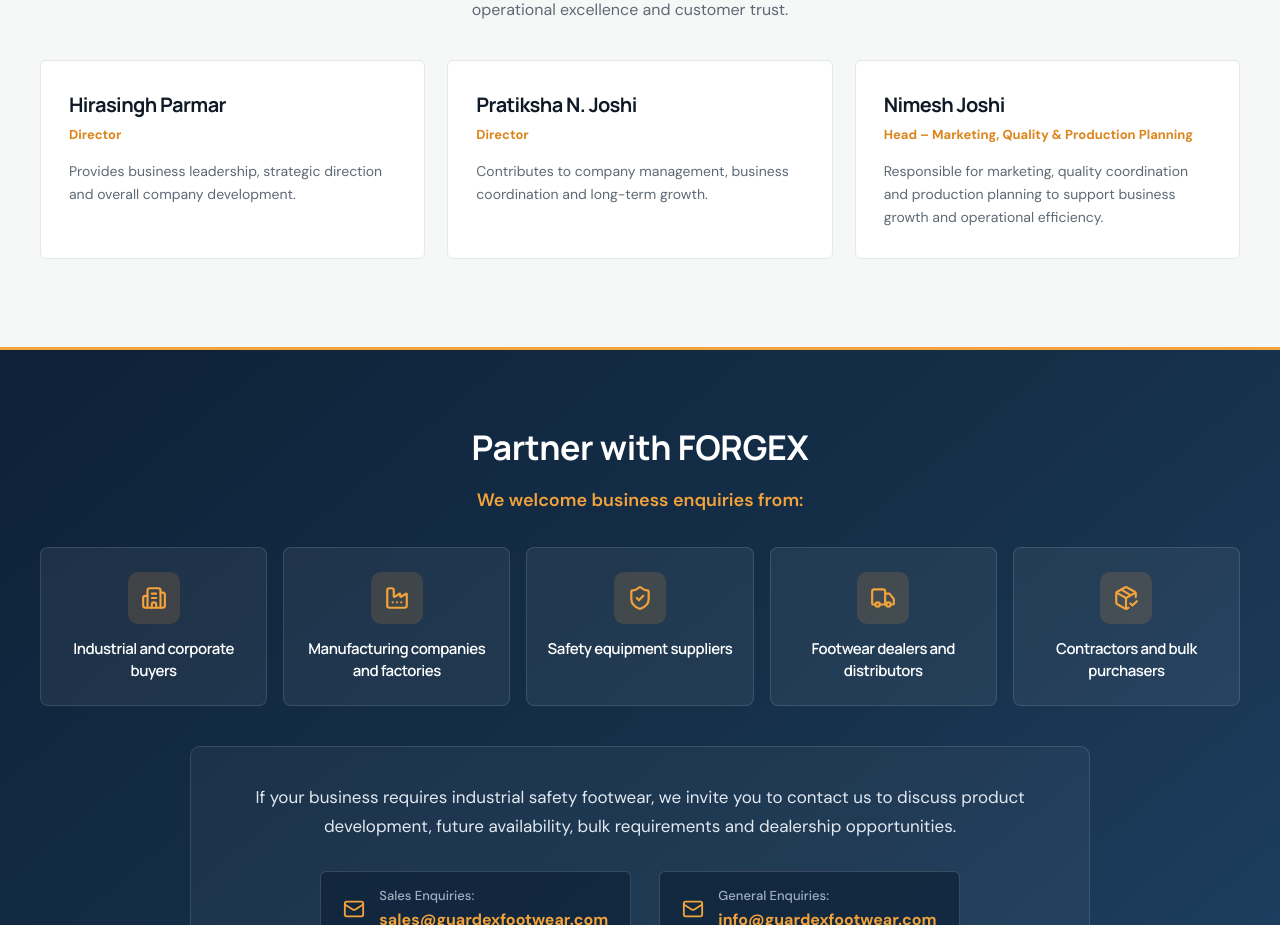
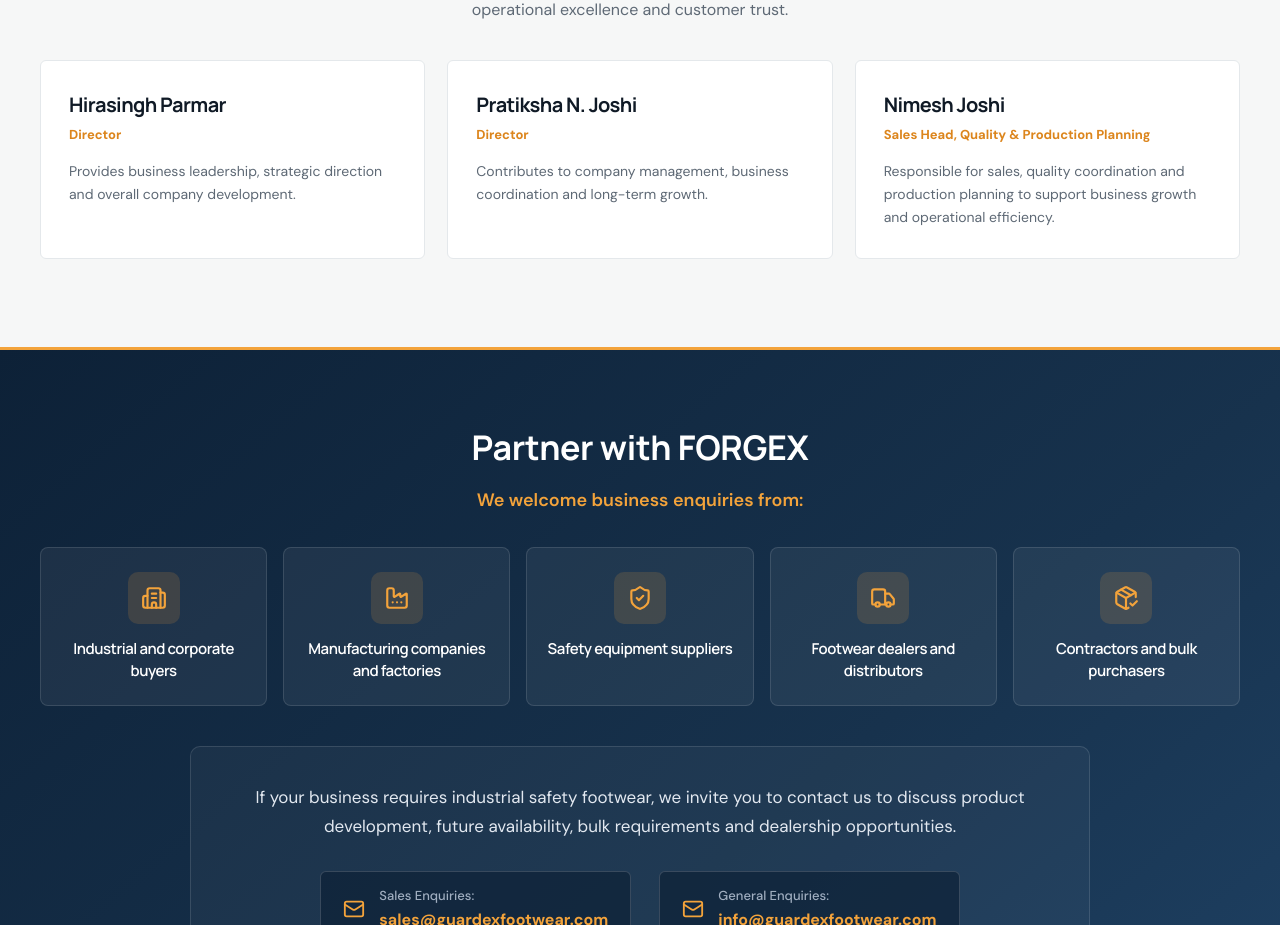
Before and after one commit to ARI-23o/GURDEX-Footwear-, a React (Vite) app: page / in a window 1280 px wide. Shown: the part 4620-5545 px from the top of the page. Built offline with nearby package versions, Linux system fonts and the light colour scheme.

Commit message:
Update Nimesh Joshi title to Sales Head, Quality & Production Planning

```diff
--- a/src/main.jsx
+++ b/src/main.jsx
@@ -60,8 +60,8 @@
   },
   {
     name: 'Nimesh Joshi',
-    role: 'Head – Marketing, Quality & Production Planning',
-    desc: 'Responsible for marketing, quality coordination and production planning to support business growth and operational efficiency.',
+    role: 'Sales Head, Quality & Production Planning',
+    desc: 'Responsible for sales, quality coordination and production planning to support business growth and operational efficiency.',
   },
 ];
 
```
